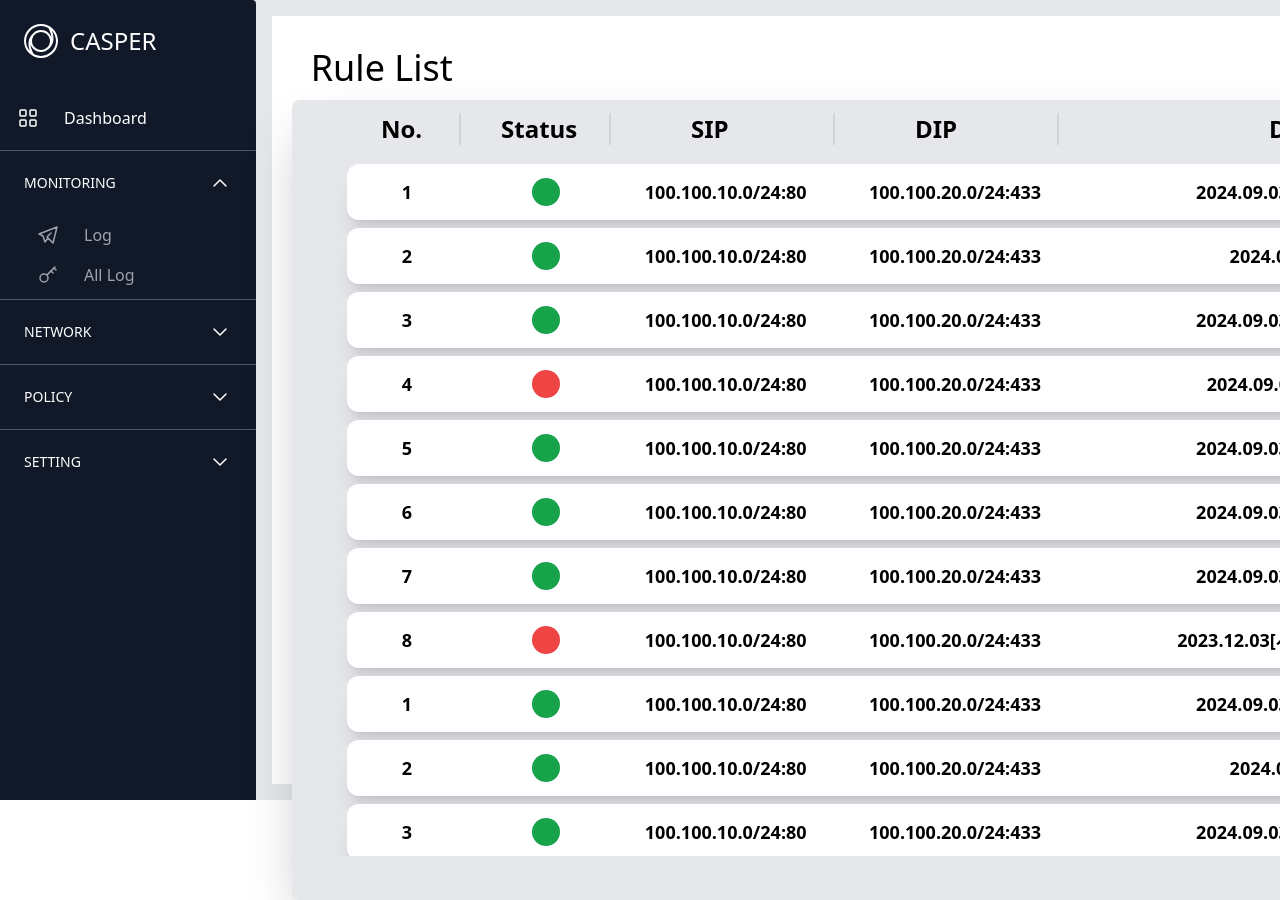
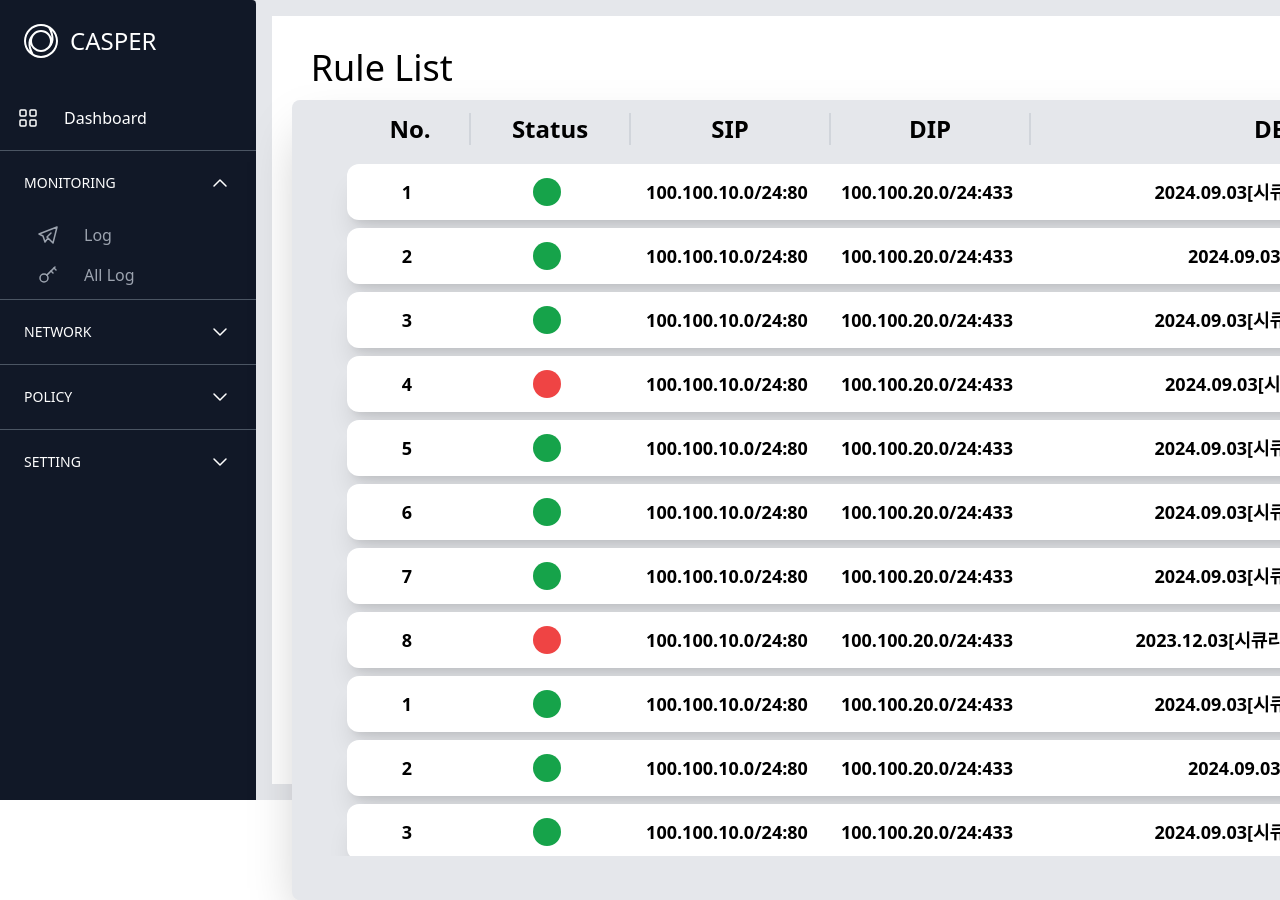
Before and after one commit to root-dove/hackerton_web_front, a React (Create React App) app: page /Policy/PolicyList in a window 1280 px wide. Shown: the top 900 px of the page. Built offline with nearby package versions, Linux system fonts and the light colour scheme.

Commit message:
않이 가운데 정렬 어디감

```diff
--- a/src/components/LineChartType2.js
+++ b/src/components/LineChartType2.js
@@ -34,13 +34,13 @@ const LineChartType2 = () => {
             labels: data.map((item) => item.label),
             datasets: [
               {
-                label: "Revenue",
+                label: "In Bound",
                 data: data.map((item) => item.revenue),
                 backgroundColor: "#064FF0",
                 borderColor: "#064FF0",
               },
               {
-                label: "Cost",
+                label: "Out Bound",
                 data: data.map((item) => item.cost),
                 backgroundColor: "#FF3030",
                 borderColor: "#FF3030",
--- a/src/components/Policy/PolicyList.js
+++ b/src/components/Policy/PolicyList.js
@@ -16,14 +16,8 @@ const PolicyItem=(props)=>{
             <li className='w-[200px] h-full  content-center'>
                 <p className='table m-auto text-lg font-black'>{props.sip}</p>
             </li>
-            <li className='w-auto h-full  content-center'>
-                <div className={`w-[30px] h-[10px] table m-auto text-lg font-black rounded-2xl hover:bg-green-700` }></div>
-            </li>
             <li className='w-[200px] h-full  content-center'>
                 <p className='table m-auto text-lg font-black'>{props.dip}</p>
-            </li>
-            <li className='w-[15px] h-full  content-center'>
-
             </li>
             <li className='w-[610px] h-full  content-center'>
                 <p className='table m-auto text-lg font-black'>{props.descript}</p>
@@ -49,23 +43,23 @@ const PolicyList = () => {
                 <SearchBar/>
             </div>
             <div className='w-full h-[800px] bg-gray-200 rounded-lg shadow-2xl '>
-                <ol className='w-[1550px] h-14 border-b-2 border-4 border-b-gray-200 m-auto flex text-2xl font-bold content-center'>
-                    <li className='w-[80px] h-full  content-center ml-[40px]'>
+                <ol className='w-[1530px] h-14 border-b-2 border-4 border-b-gray-200 m-auto flex text-2xl font-bold content-center'>
+                    <li className='w-[120px] h-full  content-center text-center'>
                         <p className='border-r-2 border-gray-300'>No.</p>
                     </li>
-                    <li className='w-[110px] h-full  content-center ml-[40px]'>
+                    <li className='w-[160px] h-full  content-center text-center'>
                         <p className='border-r-2 border-gray-300'>Status</p>
                     </li>
-                    <li className='w-36 h-full  content-center ml-[80px]'>
+                    <li className='w-[200px] h-full  content-center text-center'>
                         <p className='border-r-2 border-gray-300'>SIP</p>
                     </li>
-                    <li className='w-36 h-full  content-center ml-[80px]'>
+                    <li className='w-[200px] h-full  content-center text-center'>
                         <p className='border-r-2 border-gray-300'>DIP</p>
                     </li>
-                    <li className='w-[400px] h-full  content-center ml-[210px]'>
+                    <li className='w-[610px] h-full  content-center text-center'>
                         <p className='border-r-2 border-gray-300'>DESCRIPTION</p>
                     </li>
-                    <li className='w-auto h-full  content-center ml-[80px]'>
+                    <li className='w-[200px] h-full  content-center text-center'>
                         <p className=''>ETC</p>
                     </li>
                 </ol>
```
